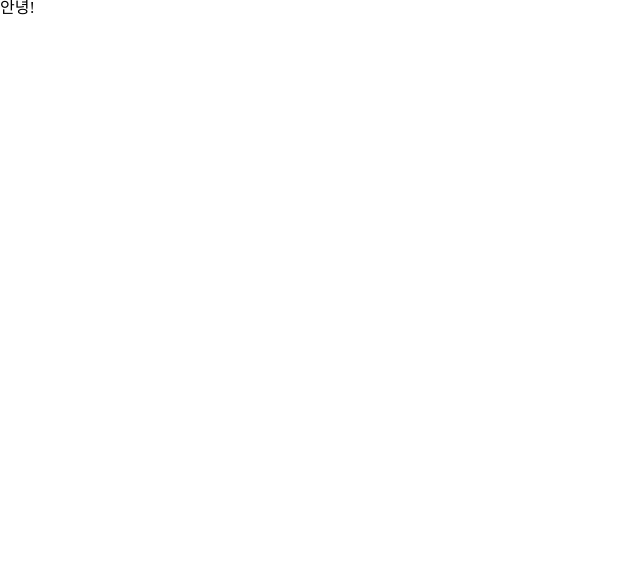
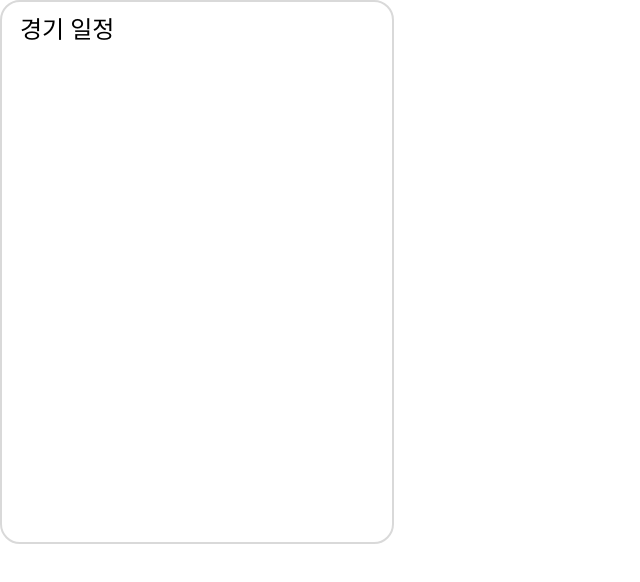
Before and after one commit to ji-silver/FANHANA, a React (Create React App) app: page / in a window 1280 px wide. Shown: the top 582 px of the page, without its empty margins (0-640 px from the left). Built offline with nearby package versions, Linux system fonts and the light colour scheme.

Commit message:
Feat: 경기일정 컴포넌트 초기세팅

```diff
--- a/src/components/common/Main/ScheduleBox.tsx
+++ b/src/components/common/Main/ScheduleBox.tsx
@@ -1,11 +1,32 @@
+import { style } from "@mui/system";
 import React from "react";
+import styled from "styled-components";
+
+import styles from "./main.module.scss";
+
+interface Team {
+  _id: string;
+  name: string;
+  category: number;
+  img: string;
+}
 
 const ScheduleBox = () => {
   return (
     <>
-      <div>안녕!</div>
+      <ScheduleContainer>
+        <div className={styles.title}>경기 일정</div>
+      </ScheduleContainer>
     </>
   );
 };
 
 export default ScheduleBox;
+
+const ScheduleContainer = styled.div`
+  width: 390px;
+  height: 540px;
+  background: #ffffff;
+  border: 2.5px solid #d9d9d9;
+  border-radius: 20px;
+`;
--- /dev/null
+++ b/src/components/common/Main/WeatherBox.tsx
@@ -0,0 +1,9 @@
+import React, { useEffect } from "react";
+import { style } from "@mui/system";
+import styled from "styled-components";
+
+const WeatherBox = () => {
+  return <></>;
+};
+
+export default WeatherBox;
--- /dev/null
+++ b/src/components/common/Main/main.module.scss
@@ -0,0 +1,4 @@
+.title {
+  font-size: 24px;
+  padding: 16px 18px;
+}
--- a/src/pages/Main/MainPage.tsx
+++ b/src/pages/Main/MainPage.tsx
@@ -1,10 +1,12 @@
 import React from "react";
 import ScheduleBox from "../../components/common/Main/ScheduleBox";
+import WeatherBox from "../../components/common/Main/WeatherBox";
 
 const MainPage = () => {
   return (
     <>
       <ScheduleBox />
+      <WeatherBox />
     </>
   );
 };
```
